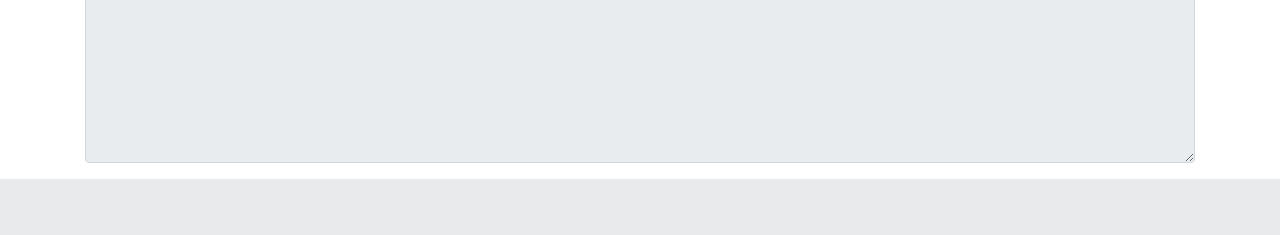
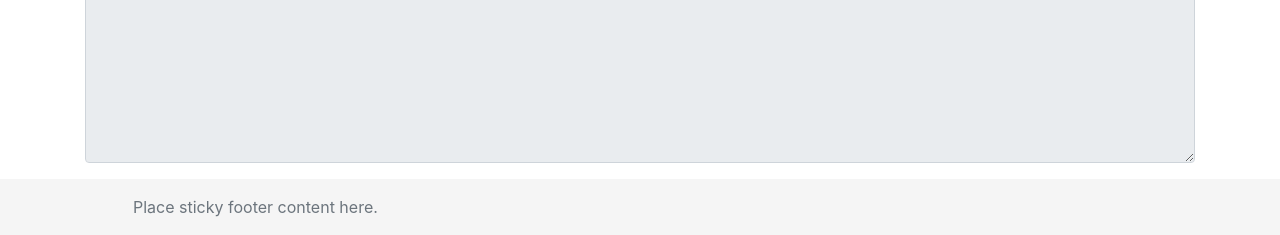
Before and after one commit to felinae98/virgo-calc, a Flask app: page / in a window 1280 px wide. Shown: the part 743-978 px from the top of the page. Before the commit the page ends 922 px from the top, so only its background shows below. Run offline with Flask 2, Linux system fonts and the light colour scheme; some libraries are stand-ins or nearby versions.

Commit message:
add footer

```diff
--- /dev/null
+++ b/static/css/index.css
@@ -0,0 +1,18 @@
+html, body{
+    height: 100%;
+}
+#res-area{
+    height: 100%;
+}
+.footer {
+  background-color: #f5f5f5;
+}
+
+.footer > .container {
+  padding-right: 15px;
+  padding-left: 15px;
+}
+
+code {
+  font-size: 80%;
+}
--- a/static/js/index.js
+++ b/static/js/index.js
@@ -34,4 +34,10 @@ $(document).ready(function(){
         $("#spinner").show();
         $("#res-stat").html("加载中");
     });
+    var resize_textarea = function(){
+        var height = $("footer").offset().top - $("#res-area").offset().top - 30;
+        $("#res-area").height(height);
+    }
+    window.onresize=resize_textarea;
+    resize_textarea();
 });
--- a/templates/index.html
+++ b/templates/index.html
@@ -8,11 +8,12 @@
 
     <!-- Bootstrap CSS -->
     <link rel="stylesheet" href="/static/css/bootstrap.min.css">
+    <link rel="stylesheet" href="/static/css/index.css">
 
     <title>Hello, world!</title>
 </head>
 
-<body>
+<body class="d-flex flex-column h-100">
     <div class="navbar navbar-expand-lg navbar-light bg-light">
         <div class="container">
             <a href="/" class="navbar-brand">Virgo Calc</a>
@@ -94,6 +95,11 @@
             exam
         </div>
     </div>
+    <footer class="footer mt-auto py-3">
+        <div class="container">
+            <span class="text-muted mx-5">Place sticky footer content here.</span>
+        </div>
+    </footer>
 
     <!-- Optional JavaScript -->
     <!-- jQuery first, then Popper.js, then Bootstrap JS -->
```
